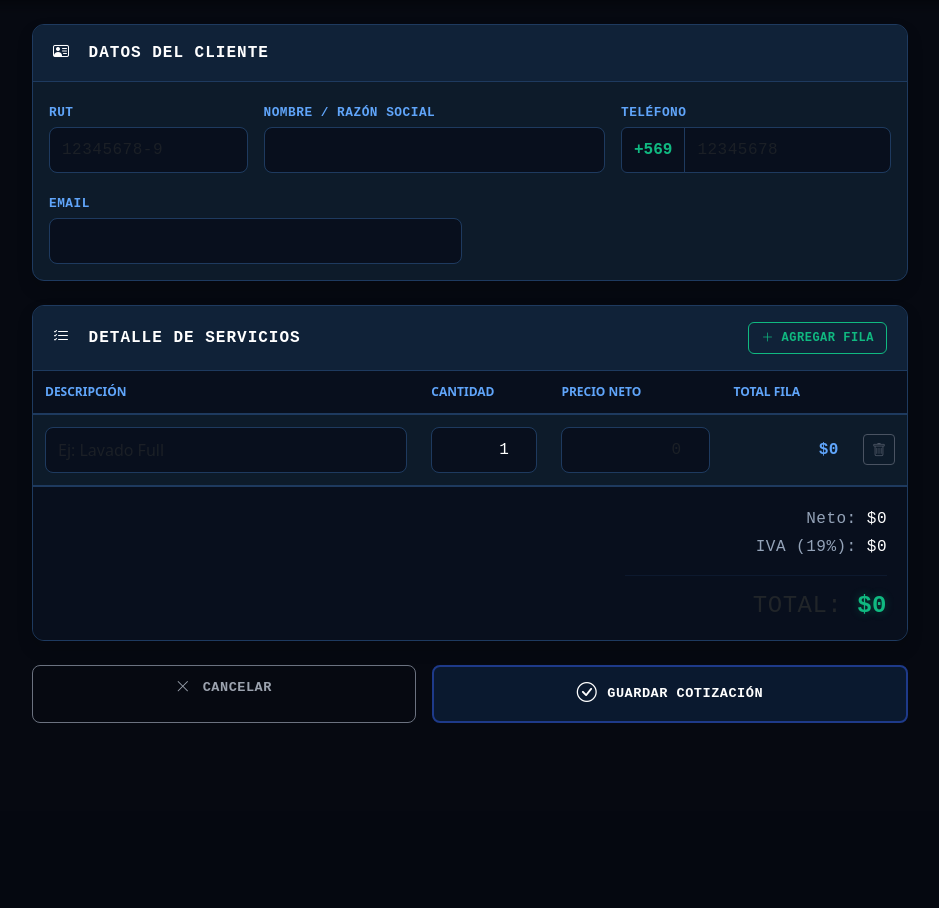
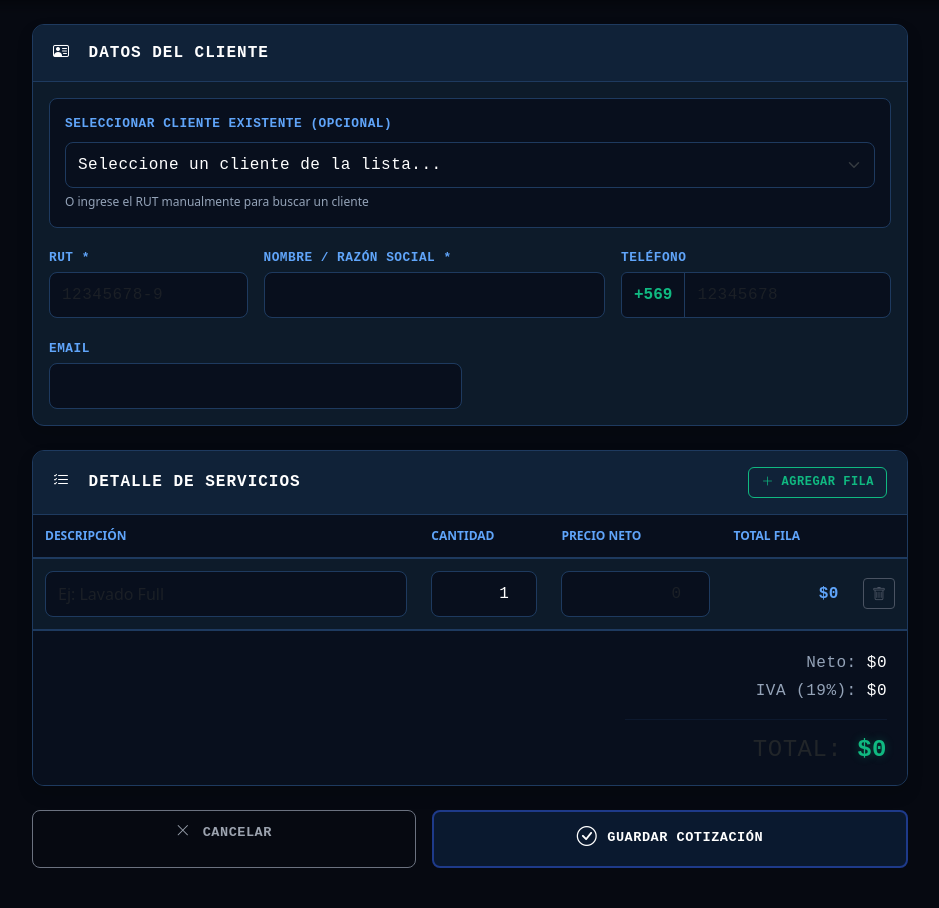
Before and after one commit to estebanalh-ship-it/lavatumaquina-api, a Flask app: page /admin/nueva_cotizacion in a window 1280 px wide. Shown: the part 83-991 px from the top of the page, without its empty margins (170-1109 px from the left). Before the commit the page ends 806 px from the top, so only its background shows below. Run offline with Flask 3, Linux system fonts and the light colour scheme; the visitor is signed in with stand-in values (Sample User, id 1).

Commit message:
Refactor client selection and form styles
Updated client selection section and improved styles for form controls. Added error message style and adjusted input labels for clarity.

```diff
--- a/admin/templates/cotizaciones_nueva.html
+++ b/admin/templates/cotizaciones_nueva.html
@@ -84,17 +84,16 @@
             transition: all 0.3s ease;
         }
 
-        .form-control:focus {
+        .form-control:focus, .form-select:focus {
             background-color: #0a192f;
             border-color: #3b82f6;
             color: #ffffff;
             box-shadow: 0 0 12px rgba(59, 130, 246, 0.3);
         }
 
-        /* Estilo para campos de solo lectura (cuando se encuentra el cliente) */
         .form-control:read-only {
             background-color: #0f172a;
-            color: #94a3b8;
+            color: #ffffff;
             border-color: #334155;
             cursor: not-allowed;
         }
@@ -111,7 +110,6 @@
             text-align: right;
         }
 
-        /* Tabla de Items */
         .table-enterprise {
             color: var(--text-main);
             margin-bottom: 0;
@@ -132,7 +130,6 @@
             vertical-align: middle;
         }
 
-        /* Totales */
         .card-footer-totals {
             background-color: #080f1d;
             border-top: 1px solid var(--border-color);
@@ -146,7 +143,6 @@
             text-shadow: 0 0 10px rgba(16, 185, 129, 0.3);
         }
 
-        /* Botones */
         .btn-neon-add {
             background-color: transparent;
             border: 1px solid #10b981;
@@ -205,6 +201,28 @@
 
         .mensaje-exito { color: #10b981 !important; }
         .mensaje-nuevo { color: #fbbf24 !important; }
+        .mensaje-error { color: #ef4444 !important; }
+
+        /* Selector de cliente */
+        .cliente-selector {
+            background-color: #080f1d;
+            border: 1px solid var(--border-color);
+            border-radius: 8px;
+            padding: 15px;
+            margin-bottom: 15px;
+        }
+        .cliente-selector label {
+            color: #60a5fa;
+            font-weight: bold;
+            text-transform: uppercase;
+            font-size: 0.8rem;
+            display: block;
+            margin-bottom: 8px;
+        }
+        .form-text {
+            color: #94a3b8 !important;
+            font-size: 0.75rem;
+        }
     </style>
 </head>
 <body>
@@ -249,21 +267,39 @@
 
         <form method="POST" action="{{ url_for('admin.nueva_cotizacion') }}">
 
-            <!-- SECCIÓN 1: DATOS DEL CLIENTE -->
+            <!-- SECCIÓN 1: SELECCIÓN DE CLIENTE -->
             <div class="card shadow">
                 <div class="card-header font-mono">
                     <span><i class="bi bi-person-vcard me-2"></i> Datos del Cliente</span>
                 </div>
                 <div class="card-body">
+
+                    <!-- Dropdown para seleccionar cliente existente -->
+                    <div class="cliente-selector">
+                        <label for="selectCliente" class="font-mono"> Seleccionar Cliente Existente (Opcional)</label>
+                        <select id="selectCliente" class="form-select font-mono" onchange="seleccionarCliente()">
+                            <option value="" selected disabled>Seleccione un cliente de la lista...</option>
+                            {% for c in clientes %}
+                            <option value="{{ c.rut }}"
+                                    data-nombre="{{ c.nombre }}"
+                                    data-email="{{ c.email or '' }}"
+                                    data-telefono="{{ c.telefono or '' }}">
+                                {{ c.nombre }} - RUT: {{ c.rut }}
+                            </option>
+                            {% endfor %}
+                        </select>
+                        <small class="form-text">O ingrese el RUT manualmente para buscar un cliente</small>
+                    </div>
+
                     <div class="row g-3">
                         <div class="col-md-3">
-                            <label class="form-label font-mono">RUT</label>
+                            <label class="form-label font-mono">RUT *</label>
                             <input type="text" name="rut" id="campo-rut" class="form-control font-mono" required
-                                   placeholder="12345678-9" oninput="buscarCliente(this.value)">
-                            <small id="mensaje-cliente" class="form-text font-mono" style="font-size: 0.75rem;"></small>
+                                   placeholder="12345678-9" oninput="formatearRUT(this); buscarCliente(this.value)">
+                            <small id="mensaje-cliente" class="form-text font-mono"></small>
                         </div>
                         <div class="col-md-5">
-                            <label class="form-label font-mono">Nombre / Razón Social</label>
+                            <label class="form-label font-mono">Nombre / Razón Social *</label>
                             <input type="text" name="nombre" id="campo-nombre" class="form-control" required>
                         </div>
                         <div class="col-md-4">
@@ -302,7 +338,6 @@
                             </tr>
                         </thead>
                         <tbody id="cuerpoTabla">
-                            <!-- Fila Inicial -->
                             <tr class="fila-item">
                                 <td><input type="text" name="items_producto[]" class="form-control" required placeholder="Ej: Lavado Full"></td>
                                 <td><input type="number" name="items_cantidad[]" class="form-control input-monto font-mono" value="1" min="1" oninput="calcularTotales()" required></td>
@@ -318,7 +353,6 @@
                     </table>
                 </div>
 
-                <!-- Resumen de Totales -->
                 <div class="card-footer-totals">
                     <div class="row justify-content-end text-end">
                         <div class="col-md-4">
@@ -331,7 +365,6 @@
                 </div>
             </div>
 
-            <!-- BOTONES DE ACCIÓN -->
             <div class="d-flex justify-content-between gap-3 mt-4">
                 <a href="{{ url_for('admin.lista_cotizaciones') }}" class="btn btn-secondary-neon font-mono flex-grow-1">
                     <i class="bi bi-x-lg me-1"></i> Cancelar
@@ -345,73 +378,88 @@
 
     <script src="https://cdn.jsdelivr.net/npm/bootstrap@5.3.2/dist/js/bootstrap.bundle.min.js"></script>
 
-    <!-- LÓGICA DE CÁLCULO EN VIVO -->
     <script>
-        function formatearMoneda(valor) {
-            return new Intl.NumberFormat('es-CL', { style: 'currency', currency: 'CLP', minimumFractionDigits: 0 }).format(valor);
+        // ===== VALIDACIÓN Y FORMATO DE RUT =====
+        function calcularDigitoVerificador(numero) {
+            let suma = 0;
+            let multiplicador = 2;
+
+            for (let i = numero.length - 1; i >= 0; i--) {
+                suma += parseInt(numero.charAt(i)) * multiplicador;
+                multiplicador++;
+                if (multiplicador > 7) multiplicador = 2;
+            }
+
+            const resto = suma % 11;
+            const digito = 11 - resto;
+
+            if (digito === 11) return '0';
+            if (digito === 10) return 'K';
+            return digito.toString();
         }
 
-        function calcularTotales() {
-            let totalNeto = 0;
-            const filas = document.querySelectorAll('.fila-item');
+        function validarRUT(rut) {
+            rut = rut.replace(/[.-]/g, '').toUpperCase();
 
-            filas.forEach(fila => {
-                const cantInput = fila.querySelector('input[name="items_cantidad[]"]');
-                const precioInput = fila.querySelector('input[name="items_precio[]"]');
-                const spanSubtotal = fila.querySelector('.span-subtotal');
+            if (rut.length !== 9 || !/^\d{8}[0-9K]$/.test(rut)) {
+                return false;
+            }
 
-                const cantidad = parseFloat(cantInput.value) || 0;
-                const precio = parseFloat(precioInput.value) || 0;
+            const numero = rut.slice(0, 8);
+            const verificador = rut.charAt(8);
+            const digitoCalculado = calcularDigitoVerificador(numero);
 
-                const subtotal = cantidad * precio;
-                spanSubtotal.textContent = formatearMoneda(subtotal);
-
-                totalNeto += subtotal;
-            });
-
-            const iva = totalNeto * 0.19;
-            const totalFinal = totalNeto + iva;
-
-            document.getElementById('displayNeto').textContent = formatearMoneda(totalNeto);
-            document.getElementById('displayIVA').textContent = formatearMoneda(iva);
-            document.getElementById('displayTotal').textContent = formatearMoneda(totalFinal);
+            return verificador === digitoCalculado;
         }
 
-        function agregarFila() {
-            const tbody = document.getElementById('cuerpoTabla');
-            const fila = document.createElement('tr');
-            fila.className = 'fila-item';
+        function formatearRUT(input) {
+            let valor = input.value.replace(/[^0-9kK]/g, '').toUpperCase();
 
-            // Nota: Se actualizó el ícono a Bootstrap Icons (bi bi-trash) para mantener coherencia
-            fila.innerHTML = `
-                <td><input type="text" name="items_producto[]" class="form-control" required></td>
-                <td><input type="number" name="items_cantidad[]" class="form-control input-monto font-mono" value="1" min="1" oninput="calcularTotales()" required></td>
-                <td><input type="number" name="items_precio[]" class="form-control input-monto font-mono" placeholder="0" min="0" oninput="calcularTotales()" required></td>
-                <td class="text-end align-middle fw-bold font-mono span-subtotal" style="color: #60a5fa;">$0</td>
-                <td class="text-center">
-                    <button type="button" class="btn btn-sm" style="color: #ef4444;" onclick="eliminarFila(this)" title="Eliminar fila">
-                        <i class="bi bi-trash"></i>
-                    </button>
-                </td>
-            `;
-            tbody.appendChild(fila);
+            if (valor.length > 0) {
+                let numero = valor.slice(0, 8);
+                let verificador = valor.slice(8, 9);
+
+                if (numero.length > 0) {
+                    input.value = numero + '-' + verificador;
+                }
+            }
         }
 
-        function eliminarFila(btn) {
-            const fila = btn.closest('tr');
-            fila.remove();
-            calcularTotales();
+        // ===== SELECCIÓN DE CLIENTE DESDE DROPDOWN =====
+        function seleccionarCliente() {
+            const select = document.getElementById('selectCliente');
+            const option = select.options[select.selectedIndex];
+
+            if (option.value) {
+                const rut = option.value;
+                const nombre = option.getAttribute('data-nombre');
+                const email = option.getAttribute('data-email');
+                const telefono = option.getAttribute('data-telefono');
+
+                document.getElementById('campo-rut').value = rut;
+                document.getElementById('campo-nombre').value = nombre;
+                document.getElementById('campo-email').value = email || '';
+                document.getElementById('campo-telefono').value = telefono || '';
+
+                const mensaje = document.getElementById('mensaje-cliente');
+                mensaje.textContent = '✅ Cliente seleccionado de la lista';
+                mensaje.className = 'form-text font-mono mensaje-exito';
+
+                bloquearCampos(true);
+            }
         }
-    </script>
 
-    <!-- LÓGICA DE BÚSQUEDA DE CLIENTE -->
-    <script>
+        // ===== BÚSQUEDA DE CLIENTE POR RUT =====
         let timerBusqueda;
         function buscarCliente(rut) {
-            if (rut.length < 8) {
+            // Limpiar el dropdown cuando se escribe manualmente
+            document.getElementById('selectCliente').value = "";
+
+            if (rut.length < 9) {
                 limpiarCampos();
                 return;
             }
+
             clearTimeout(timerBusqueda);
             timerBusqueda = setTimeout(function() {
                 fetch('/admin/buscar_cliente_admin?rut=' + encodeURIComponent(rut))
@@ -450,6 +498,62 @@
             document.getElementById('campo-telefono').readOnly = bloquear;
             document.getElementById('campo-email').readOnly    = bloquear;
         }
+
+        // ===== CÁLCULO DE TOTALES =====
+        function formatearMoneda(valor) {
+            return new Intl.NumberFormat('es-CL', { style: 'currency', currency: 'CLP', minimumFractionDigits: 0 }).format(valor);
+        }
+
+        function calcularTotales() {
+            let totalNeto = 0;
+            const filas = document.querySelectorAll('.fila-item');
+
+            filas.forEach(fila => {
+                const cantInput = fila.querySelector('input[name="items_cantidad[]"]');
+                const precioInput = fila.querySelector('input[name="items_precio[]"]');
+                const spanSubtotal = fila.querySelector('.span-subtotal');
+
+                const cantidad = parseFloat(cantInput.value) || 0;
+                const precio = parseFloat(precioInput.value) || 0;
+
+                const subtotal = cantidad * precio;
+                spanSubtotal.textContent = formatearMoneda(subtotal);
+
+                totalNeto += subtotal;
+            });
+
+            const iva = totalNeto * 0.19;
+            const totalFinal = totalNeto + iva;
+
+            document.getElementById('displayNeto').textContent = formatearMoneda(totalNeto);
+            document.getElementById('displayIVA').textContent = formatearMoneda(iva);
+            document.getElementById('displayTotal').textContent = formatearMoneda(totalFinal);
+        }
+
+        function agregarFila() {
+            const tbody = document.getElementById('cuerpoTabla');
+            const fila = document.createElement('tr');
+            fila.className = 'fila-item';
+
+            fila.innerHTML = `
+                <td><input type="text" name="items_producto[]" class="form-control" required></td>
+                <td><input type="number" name="items_cantidad[]" class="form-control input-monto font-mono" value="1" min="1" oninput="calcularTotales()" required></td>
+                <td><input type="number" name="items_precio[]" class="form-control input-monto font-mono" placeholder="0" min="0" oninput="calcularTotales()" required></td>
+                <td class="text-end align-middle fw-bold font-mono span-subtotal" style="color: #60a5fa;">$0</td>
+                <td class="text-center">
+                    <button type="button" class="btn btn-sm" style="color: #ef4444;" onclick="eliminarFila(this)" title="Eliminar fila">
+                        <i class="bi bi-trash"></i>
+                    </button>
+                </td>
+            `;
+            tbody.appendChild(fila);
+        }
+
+        function eliminarFila(btn) {
+            const fila = btn.closest('tr');
+            fila.remove();
+            calcularTotales();
+        }
     </script>
 </body>
 </html>
```
